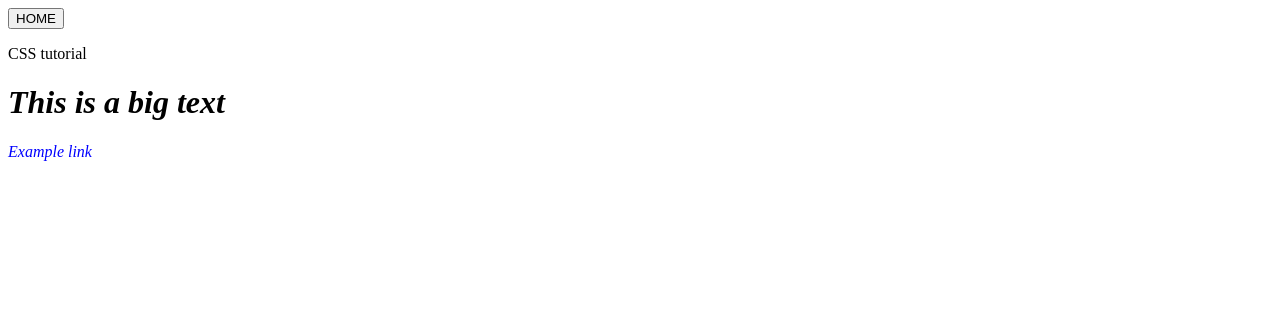
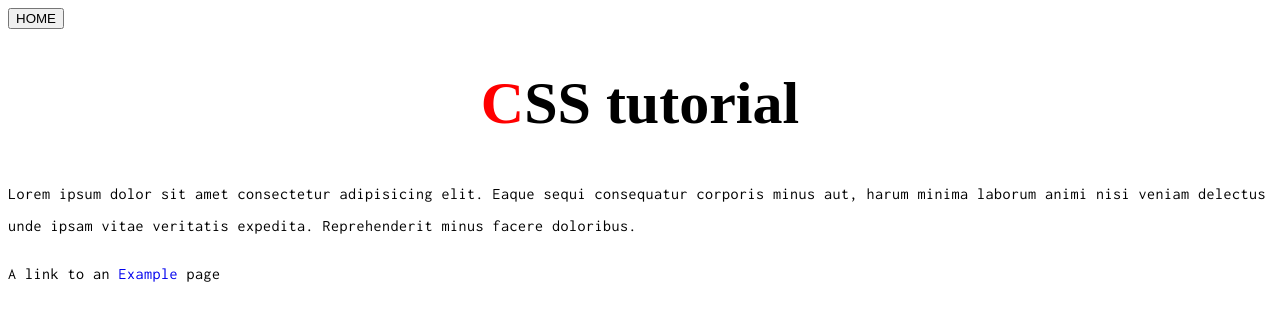
Before and after one commit to ahbakken/JS_tutorial, a website: page css_tutorial.html in a window 1280 px wide. Drawn offline with Linux system fonts and the light colour scheme; a web font is replaced by a local one.

Commit message:
css styling

```diff
--- a/css_tutorial.html
+++ b/css_tutorial.html
@@ -9,8 +9,9 @@
   </head>
   <body>
     <a href="/"><button>HOME</button> </a>
-    <p id="my-id">CSS tutorial</p>
-    <h1 class="my-class">This is a big text</h1>
-    <a href="https://example.org/">Example link</a>
+
+    <h1 class="my-h">CSS tutorial</h1>
+    <p id="my-p">Lorem ipsum dolor sit amet consectetur adipisicing elit. Eaque sequi consequatur corporis minus aut, harum minima laborum animi nisi veniam delectus unde ipsam vitae veritatis expedita. Reprehenderit minus facere doloribus.</p>
+    <p id="my-p">A link to an <a href="https://example.org/">Example</a> page</p>
   </body>
 </html>
--- a/styles/style.css
+++ b/styles/style.css
@@ -1,17 +1,34 @@
-#my-id {
-  color: black;
-  /* background: red;
-  font-size: 20px;
-  font-style: italic; */
+ @import url('https://fonts.googleapis.com/css2?family=Edu+VIC+WA+NT+Beginner&display=swap');
+ @import url('https://fonts.googleapis.com/css2?family=Inconsolata&display=swap');
+
+#my-p {
+  font-size: 16px;
+  line-height: 2;
+  letter-spacing: 0.5px;
+  font-family: 'Inconsolata', monospace;
 }
 
-.my-class {
-  font-style: italic;
+.my-h {
+  text-align: center;
+  font-size: 60px;
+  font-family: 'Edu VIC WA NT Beginner';
 }
 
-a[href="https://example.org/"] {
-  font-style: italic;
+.my-h:hover {
   color: blue;
+}
+
+.my-h:first-letter {
+  color: red;
+}
+
+.my-h:hover:first-letter {
+  color: yellow;
+}
+
+html {
+  font-family: sans-serif;
+  font-size: 10px;
 }
 
 a {
```
